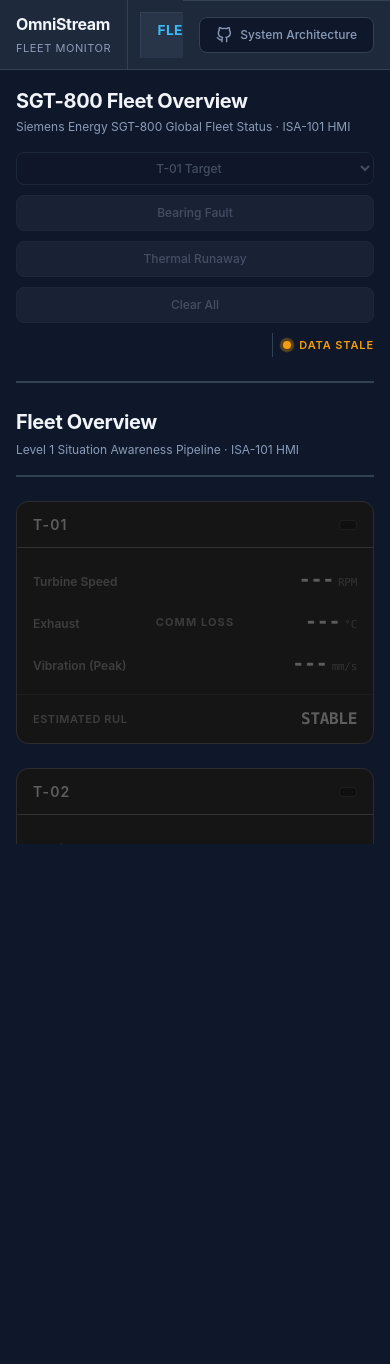
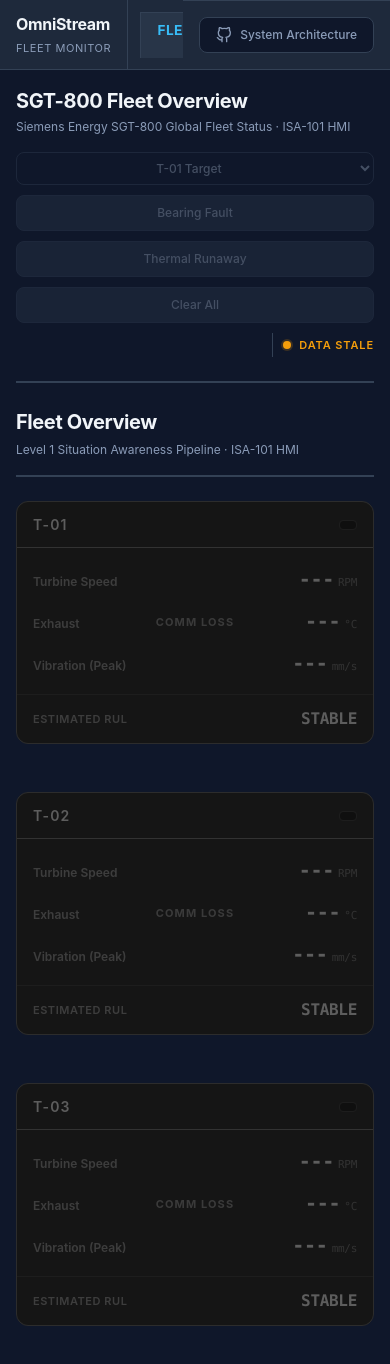
Before and after one commit to AQ-CS/omnistream-digital-twin, a React (Vite) app in the folder client/: page / in a window 390 px wide. Shown: the top 1364 px of the page. Before the commit the page ends 844 px from the top, so only its background shows below. Built offline with nearby package versions, Linux system fonts and the light colour scheme.

Commit message:
fix: resolve hidden elements in mobile view

```diff
--- a/client/src/index.css
+++ b/client/src/index.css
@@ -788,48 +788,96 @@
   }
 }
 
-/* Mobile: ≤640px (phones) */
+/* ─── ULTIMATE PHONE VISIBILITY OVERRIDE (≤640px) ─── */
 @media (max-width: 640px) {
+
+  /* 1. Unlock the main layout so the page can actually grow vertically */
+  .app-layout,
+  .main-content {
+    height: auto !important;
+    min-height: 100vh !important;
+    overflow: visible !important;
+    display: block !important;
+  }
+
+  /* 2. Ensure the scrollable area expands to fit all content */
+  .main-scroll {
+    overflow: visible !important;
+    height: auto !important;
+    padding: 16px !important;
+    padding-bottom: 80px !important;
+    /* Space for mobile browser UI */
+    display: block !important;
+  }
+
+  /* 3. Strip all height and clipping restrictions from the Panel */
+  .hmi-panel {
+    max-height: none !important;
+    height: auto !important;
+    overflow: visible !important;
+    display: block !important;
+    margin-bottom: 24px !important;
+  }
+
+  .hmi-panel-body {
+    height: auto !important;
+    max-height: none !important;
+    overflow: visible !important;
+    position: static !important;
+    /* Prevents clipping traps */
+    min-height: auto !important;
+  }
+
+  /* 4. Internal Data Density Management */
+  /* Targets the flex container holding Analog vs Discrete data */
+  .hmi-panel-body>div>div[style*="display: flex"] {
+    flex-direction: column !important;
+    gap: 20px !important;
+  }
+
+  /* Targets the 2-column Analog grid (VGV, Fuel, etc.) */
+  .hmi-panel-body div[style*="grid-template-columns"] {
+    grid-template-columns: 1fr !important;
+    gap: 10px !important;
+    width: 100% !important;
+  }
+
+  /* 5. Component Vertical Stacking */
+  .readouts-grid {
+    grid-template-columns: 1fr !important;
+  }
+
+  .schematic-diagnostics-col {
+    display: flex !important;
+    flex-direction: column !important;
+    gap: 16px !important;
+  }
+
+  .schematic-diagnostics-col>* {
+    width: 100% !important;
+  }
+
+  /* 6. Header & Navigation Adjustments */
   .hmi-header {
-    flex-direction: column;
-    align-items: flex-start;
-    gap: 16px;
+    flex-direction: column !important;
+    align-items: flex-start !important;
+    gap: 16px !important;
   }
 
   .hmi-header>div:nth-child(2) {
-    width: 100%;
-    flex-wrap: wrap;
-  }
-
-  /* Stack readouts vertically */
-  .readouts-grid {
-    grid-template-columns: 1fr;
-  }
-
-  /* Stack schematic + diagnostics vertically */
-  .schematic-diagnostics-col {
-    display: flex;
-    flex-direction: column;
-    gap: 16px;
-  }
-
-  .schematic-diagnostics-col>* {
-    width: 100%;
-  }
-
-  .charts-stack {
-    width: 100%;
+    width: 100% !important;
+    flex-wrap: wrap !important;
   }
 
   .hmi-btn {
-    flex: 1 1 100%;
-    text-align: center;
+    flex: 1 1 100% !important;
+    text-align: center !important;
   }
 
   .warning-banner {
-    flex-direction: column;
-    align-items: flex-start;
-    text-align: left;
+    flex-direction: column !important;
+    align-items: flex-start !important;
+    text-align: left !important;
   }
 
   .warning-banner>div:last-child {
```
